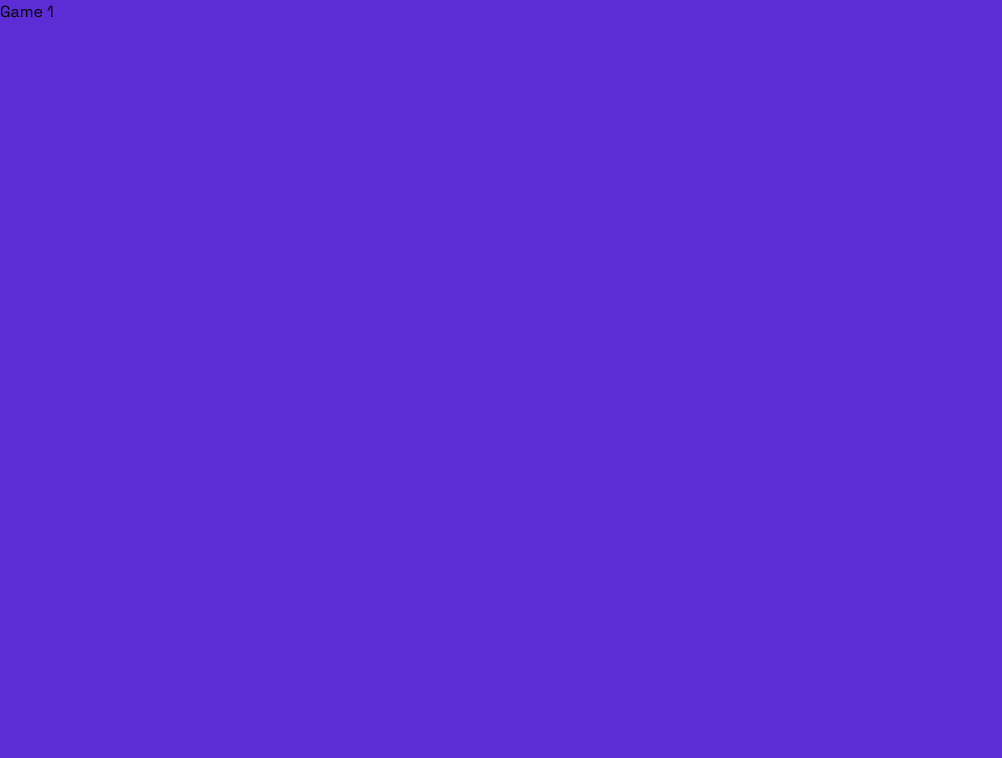
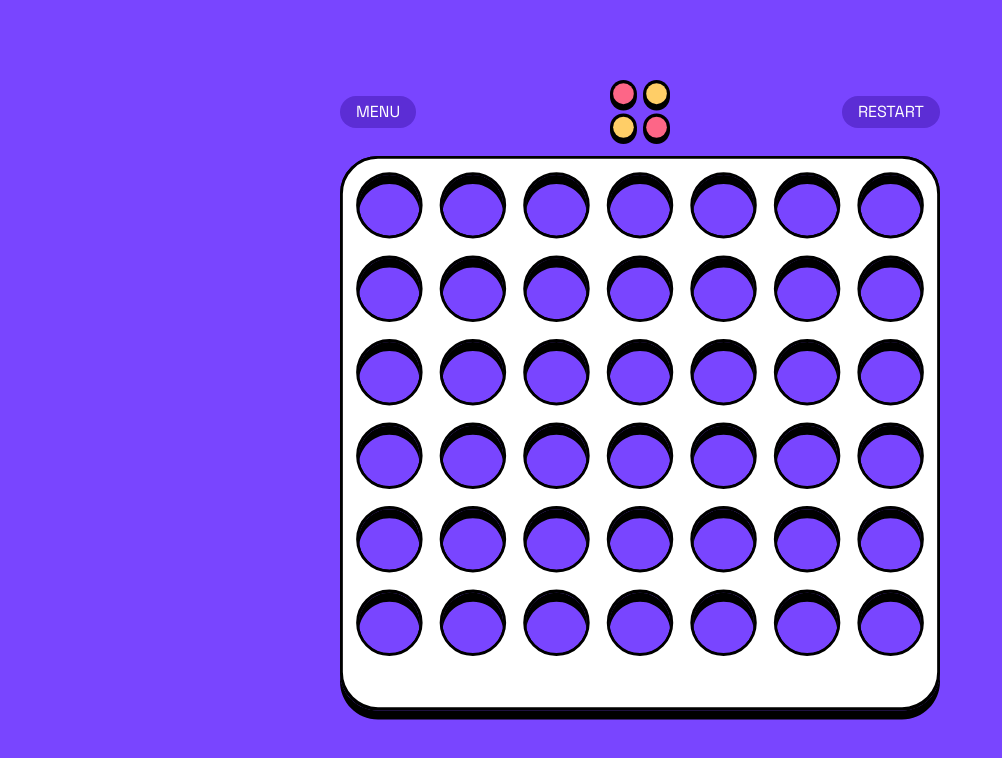
Before and after one commit to chonhenry/connect-four, a React (Vite) app in the folder connect-four-game-client/: page /game/1 in a window 1280 px wide. Shown: the top 758 px of the page, without its empty margins (0-1002 px from the left). Built offline with nearby package versions, Linux system fonts and the light colour scheme.

Commit message:
board component

```diff
--- /dev/null
+++ b/connect-four-game-client/src/components/Game/Board.tsx
@@ -0,0 +1,89 @@
+import React from "react";
+import boardLayerBlack from "../../assets/images/board-layer-black-large.svg";
+import boardLayerWhite from "../../assets/images/board-layer-white-large.svg";
+import redCirlce from "../../assets/images/counter-red-large.svg";
+import yellowCirlce from "../../assets/images/counter-yellow-large.svg";
+
+const Board = () => {
+  const left = [19, 102, 186, 270, 353, 436, 520];
+  const top = [19, 102, 186, 269, 352, 436];
+
+  const generateSingleColumn = (left: number, col_idx: number) => {
+    return (
+      <div
+        key={`column-${col_idx}`}
+        id={`column-${col_idx}`}
+        className={`bg-re absolute left-[${left}px] w-[61px] h-full`}
+      >
+        <div className="relative w-full h-full">
+          {top.map((top, row_idx) => {
+            return (
+              <div
+                key={`col-${col_idx}-row-${row_idx}`}
+                id={`col-${col_idx}-row-${row_idx}`}
+                className={`bg-yello absolute w-[61px] h-[61px] rounded-full top-[${top}px] cursor-pointer`}
+              ></div>
+            );
+          })}
+        </div>
+      </div>
+    );
+  };
+
+  return (
+    <div className="w-full relative">
+      {/* <div className="bg-red absolute left-[19px] w-[61px] h-full">
+        <div className="relative w-full h-full">
+          <div className="absolute bg-yellow w-[61px] h-[61px] rounded-full top-[19px]"></div>
+        </div>
+      </div>
+      <div className="bg-red absolute left-[102px] w-[61px] h-full">
+        <div className="relative w-full h-full">
+          <div className="absolute bg-yellow w-[61px] h-[61px] rounded-full top-[102px]"></div>
+        </div>
+      </div>
+      <div className="bg-red absolute left-[186px] w-[61px] h-full">
+        <div className="relative w-full h-full">
+          <div className="absolute bg-yellow w-[61px] h-[61px] rounded-full top-[186px]"></div>
+        </div>
+      </div>
+      <div className="bg-red absolute left-[270px] w-[61px] h-full">
+        <div className="relative w-full h-full">
+          <div className="absolute bg-yellow w-[61px] h-[61px] rounded-full top-[269px]"></div>
+        </div>
+      </div>
+      <div className="bg-red absolute left-[353px] w-[61px] h-full">
+        <div className="relative w-full h-full">
+          <div className="absolute bg-yellow w-[61px] h-[61px] rounded-full top-[352px]"></div>
+        </div>
+      </div>
+      <div className="bg-red absolute left-[436px] w-[61px] h-full">
+        <div className="relative w-full h-full">
+          <div className="absolute bg-yellow w-[61px] h-[61px] rounded-full top-[436px]"></div>
+        </div>
+      </div>
+      <div className="bg-red absolute left-[520px] w-[61px] h-full">
+        <div className="relative w-full h-full">
+          <div className="absolute bg-yellow w-[61px] h-[61px] rounded-full top-[436px]"></div>
+        </div>
+      </div> */}
+
+      <img src={boardLayerWhite} className="absolute" />
+      {left.map((left, idx) => {
+        return generateSingleColumn(left, idx);
+      })}
+      <img src={boardLayerBlack} className="" />
+    </div>
+  );
+};
+
+export default Board;
+
+{
+  /* <img src={redCirlce} className="absolute top-[18px] left-[17px]" />
+      <img src={yellowCirlce} className="absolute top-[108px] left-[17px]" />
+      <img src={redCirlce} className="absolute top-[198px] left-[17px]" />
+      <img src={yellowCirlce} className="absolute top-[288px] left-[17px]" />
+      <img src={redCirlce} className="absolute top-[378px] left-[17px]" />
+      <img src={yellowCirlce} className="absolute top-[468px] left-[17px]" /> */
+}
--- a/connect-four-game-client/src/components/Game/Game.tsx
+++ b/connect-four-game-client/src/components/Game/Game.tsx
@@ -1,11 +1,54 @@
 import React from "react";
+import Board from "./Board";
 import { useParams } from "react-router-dom";
+import logo from "../../assets/images/logo.svg";
 
 const Game = () => {
   const params = useParams<{ roomId: string }>();
-  console.log(params);
 
-  return <div>Game {params.roomId}</div>;
+  return (
+    <div className="bg-purple w-screen h-screen flex justify-center">
+      <div className="h-full w-11/12 xs:w-[630px] md:w-[600px] flex flex-col justify-center">
+        <div className="mb-3 flex justify-between items-center">
+          <div className="w-1/3">
+            <button className="uppercase bg-dark-purple text-white rounded-full py-1 px-3 text-[8px] sm:px-4 sm:text-xsmd:px-6 md:text-base">
+              menu
+            </button>
+          </div>
+
+          <img className="w-[25px] sm:w-[45px] lg:w-[60px]" src={logo} />
+
+          <div className="uppercase w-1/3 flex justify-end">
+            <button className="uppercase bg-dark-purple text-white rounded-full py-1 px-3 text-[8px] sm:px-4 sm:text-xsmd:px-6 md:text-base">
+              restart
+            </button>
+          </div>
+        </div>
+
+        <Board />
+
+        {/* <div className="w-full relative">
+          <img src={redCirlce} className="absolute top-[18px] left-[17px]" />
+          <img
+            src={yellowCirlce}
+            className="absolute top-[108px] left-[17px]"
+          />
+          <img src={redCirlce} className="absolute top-[198px] left-[17px]" />
+          <img
+            src={yellowCirlce}
+            className="absolute top-[288px] left-[17px]"
+          />
+          <img src={redCirlce} className="absolute top-[378px] left-[17px]" />
+          <img
+            src={yellowCirlce}
+            className="absolute top-[468px] left-[17px]"
+          />
+          <img src={boardLayerWhite} className="absolute" />
+          <img src={boardLayerBlack} className="" />
+        </div> */}
+      </div>
+    </div>
+  );
 };
 
 export default Game;
--- a/connect-four-game-client/src/components/JoinRoom.tsx
+++ b/connect-four-game-client/src/components/JoinRoom.tsx
@@ -13,7 +13,7 @@ const ERROR_MSG = `Room must be longer than ${MIN_LENGTH} characters and shorter
 const ERROR_MSG_NAME = `Name must be longer than ${MIN_NAME_LENGTH} characters and shorter than ${MAX_NAME_LENGTH} characters.`;
 
 const JoinRoom = () => {
-  const [name, setName] = useState("");
+  const [name, setName] = useState("john doe");
   const [room, setRoom] = useState("");
   const [errorMsgInvalidRoom, setErrorMsgInvalidRoom] = useState("");
   const [errorMsgInvalidName, setErrorMsgInvalidName] = useState("");
--- a/connect-four-game-client/src/main.tsx
+++ b/connect-four-game-client/src/main.tsx
@@ -1,13 +1,12 @@
 import React from "react";
 import ReactDOM from "react-dom/client";
 import { createBrowserRouter, RouterProvider } from "react-router-dom";
-import App from "./App.tsx";
+import "./index.css";
 import Rules from "./components/Rules/Rules.tsx";
-import "./index.css";
-import NotFoundPage from "./components/NotFoundPage.tsx";
 import Game from "./components/Game/Game.tsx";
 import Home from "./components/Home/Home.tsx";
 import JoinRoom from "./components/JoinRoom.tsx";
+import NotFoundPage from "./components/NotFoundPage.tsx";
 
 const router = createBrowserRouter([
   {
--- a/connect-four-game-client/tailwind.config.js
+++ b/connect-four-game-client/tailwind.config.js
@@ -14,7 +14,12 @@ export default {
       sans: ["CustomFont"],
     },
     screens: {
-      sm: "500px",
+      xs: "500px",
+      sm: "640px",
+      md: "768px",
+      lg: "1024px",
+      xl: "1280px",
+      "2xl": "1536px",
     },
     extend: {},
   },
```
Also changed, not shown: connect-four-game-client/src/components/Home/Home.tsx (+0 -7 lines).
